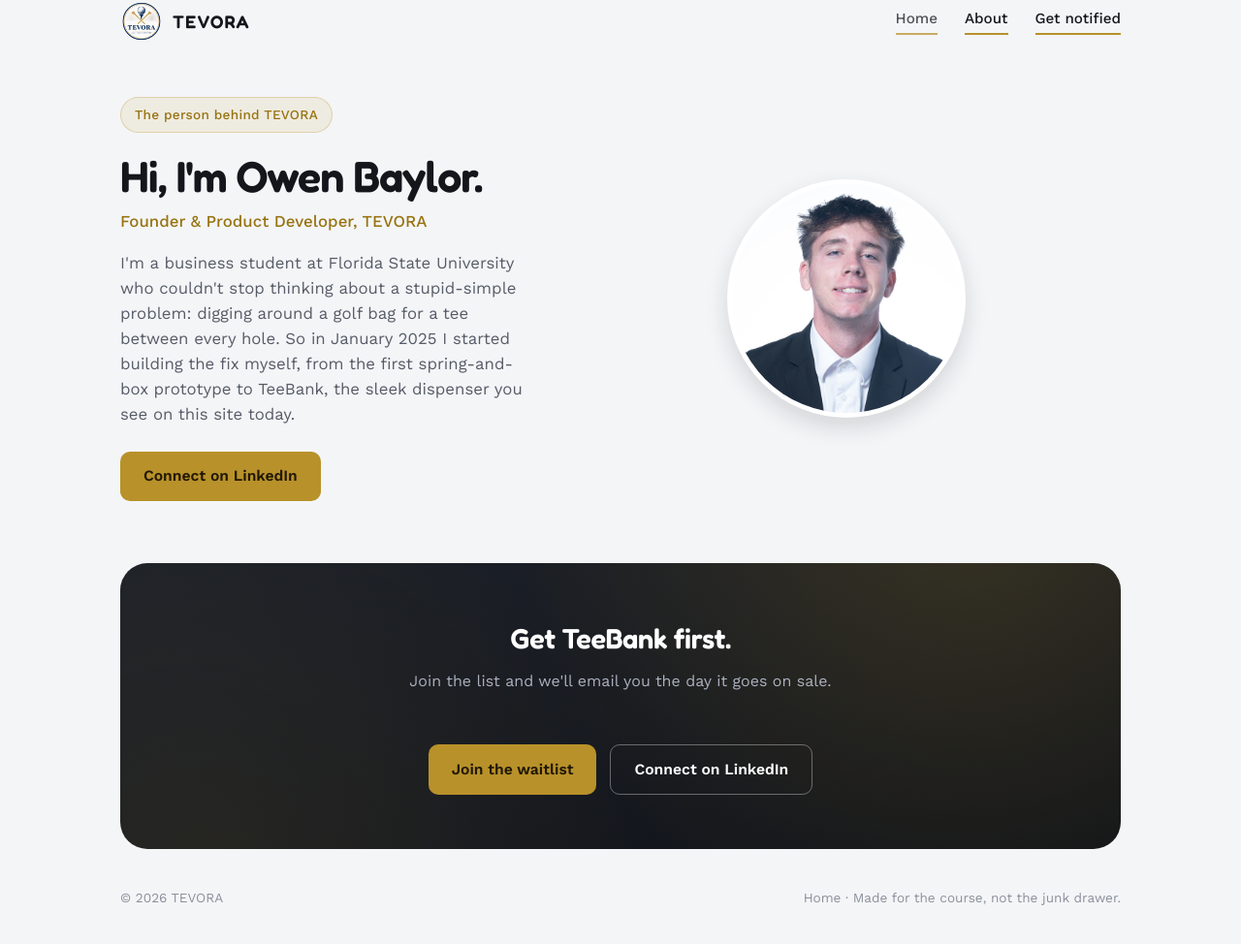
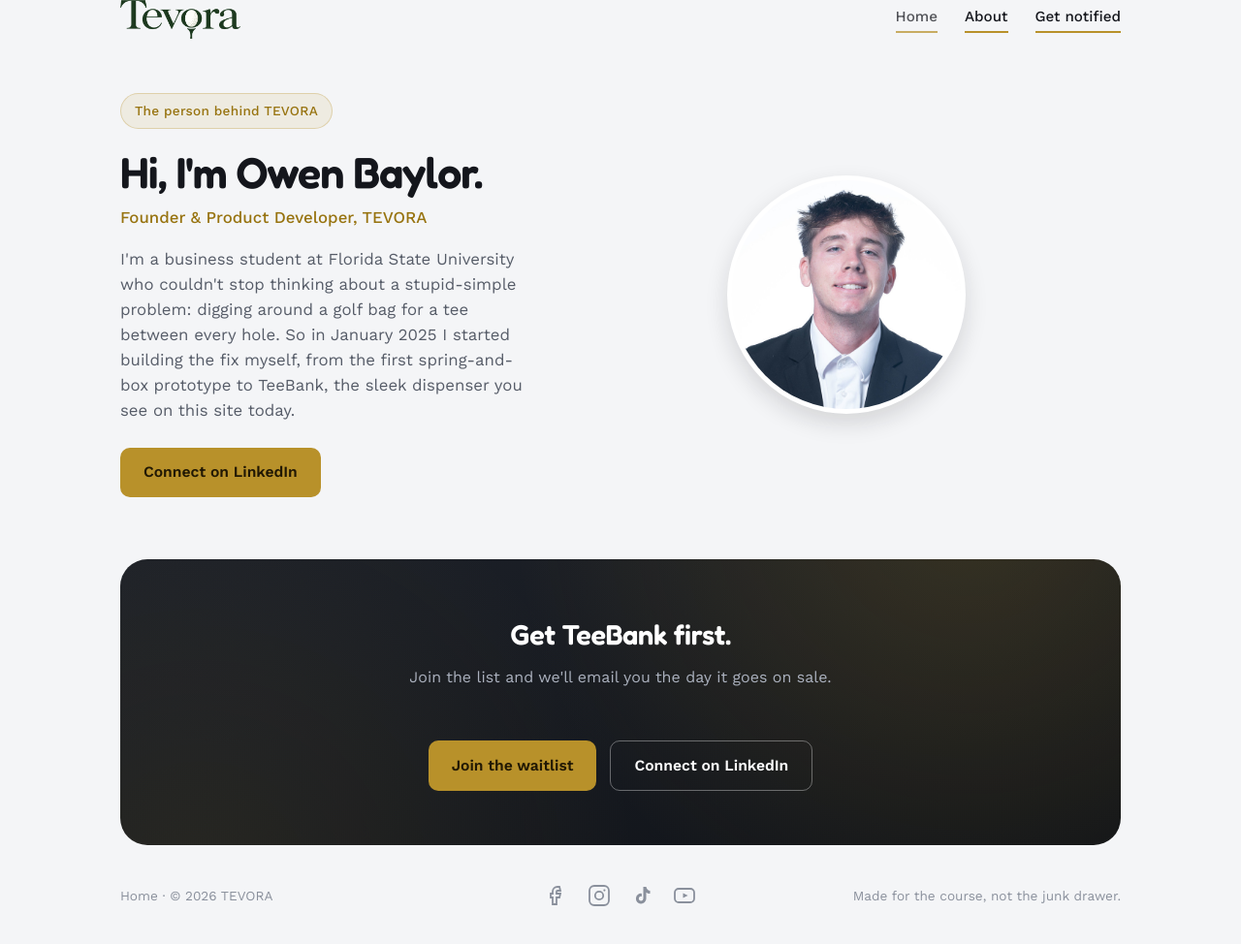
Before and after one commit to baylorbd/Tevora-site, a website: page public/about.html in a window 1280 px wide. Shown: the whole page at 97% size. Drawn offline with nearby package versions, Linux system fonts and the light colour scheme.

Commit message:
Add files via upload

```diff
--- a/public/about.html
+++ b/public/about.html
@@ -14,7 +14,7 @@
 
 <header class="wrap">
 <div class="header-row">
-<a class="wordmark" href="index.html#top"><img src="tevora-logo.png" alt="TEVORA" class="wordmark-img"><span class="wordmark-text">TEVORA</span></a>
+<a class="wordmark" href="index.html#top"><img src="tevora-wordmark.png" alt="TEVORA" class="wordmark-img"></a>
 <nav class="header-nav">
 <a class="nav-link" href="index.html">Home</a>
 <a class="nav-link active" href="about.html">About</a>
@@ -49,8 +49,14 @@
 </section>
 
 <footer class="site-footer">
-<span>© 2026 TEVORA</span>
-<span><a href="index.html">Home</a> · Made for the course, not the junk drawer.</span>
+<span><a href="index.html">Home</a> · © 2026 TEVORA</span>
+<span class="footer-social-row">
+<a href="https://www.facebook.com/people/teepopco/61594048814305/" target="_blank" rel="noopener" class="footer-social" aria-label="TEVORA on Facebook"><svg width="24" height="24" viewBox="0 0 24 24" fill="none" stroke="currentColor" stroke-width="1.8"><path d="M15 3h-2a5 5 0 0 0-5 5v2H6v4h2v7h4v-7h3l1-4h-4V8a1 1 0 0 1 1-1h3z"></path></svg></a>
+<a href="https://www.instagram.com/tevoragolf/" target="_blank" rel="noopener" class="footer-social" aria-label="TEVORA on Instagram"><svg width="24" height="24" viewBox="0 0 24 24" fill="none" stroke="currentColor" stroke-width="1.8"><rect x="2" y="2" width="20" height="20" rx="5"></rect><circle cx="12" cy="12" r="4.2"></circle><circle cx="17.4" cy="6.6" r="1.1" fill="currentColor" stroke="none"></circle></svg></a>
+<a href="https://www.tiktok.com/@tevoragolf" target="_blank" rel="noopener" class="footer-social" aria-label="TEVORA on TikTok"><svg width="24" height="24" viewBox="0 0 24 24" fill="currentColor" stroke="none"><path d="M16.5 3c.4 2.2 1.9 3.8 4 4.1v2.9c-1.5.1-2.9-.4-4-1.2v6.4a5.3 5.3 0 1 1-4.6-5.3v3a2.3 2.3 0 1 0 1.6 2.2V3h3z"></path></svg></a>
+<a href="https://www.youtube.com/channel/UCk5gjaIV4rzgC4iQLVWErJw" target="_blank" rel="noopener" class="footer-social" aria-label="TEVORA on YouTube"><svg width="24" height="24" viewBox="0 0 24 24" fill="none" stroke="currentColor" stroke-width="1.8"><rect x="2" y="5" width="20" height="14" rx="4"></rect><path d="M10.5 9.5l5 2.5-5 2.5z" fill="currentColor" stroke="none"></path></svg></a>
+</span>
+<span>Made for the course, not the junk drawer.</span>
 </footer>
 
 </main>
--- a/public/styles.css
+++ b/public/styles.css
@@ -49,7 +49,11 @@
 
 /* ---------- Header ---------- */
 header {
-padding: 28px 0 0;
+padding: 20px 0;
+position: sticky;
+top: 0;
+z-index: 100;
+background: var(--bg);
 }
 .header-row {
 display: flex;
@@ -66,16 +70,8 @@
 }
 .wordmark-img {
 display: block;
-height: 44px;
+height: 40px;
 width: auto;
-border-radius: 50%;
-}
-.wordmark-text {
-font-family: 'Fredoka', sans-serif;
-font-size: 1.15rem;
-font-weight: 600;
-letter-spacing: 0.06em;
-color: var(--ink);
 }
 
 .header-nav {
@@ -477,13 +473,32 @@
 padding: 0 0 40px;
 font-size: 0.85rem;
 color: var(--ink-faint);
-display: flex;
-justify-content: space-between;
-flex-wrap: wrap;
-gap: 8px;
+display: grid;
+grid-template-columns: 1fr auto 1fr;
+align-items: center;
+gap: 12px;
 }
+footer.site-footer > span:first-child { justify-self: start; }
+footer.site-footer > span:last-child { justify-self: end; text-align: right; }
 footer.site-footer a { text-decoration: none; }
 footer.site-footer a:hover { color: var(--gold-deep); }
+.footer-social-row {
+display: inline-flex;
+align-items: center;
+justify-self: center;
+gap: 20px;
+}
+.footer-social {
+display: inline-flex;
+align-items: center;
+color: var(--ink-faint);
+}
+.footer-social:hover { color: var(--gold-deep); }
+@media (max-width: 640px) {
+footer.site-footer { grid-template-columns: 1fr; text-align: center; }
+footer.site-footer > span:first-child,
+footer.site-footer > span:last-child { justify-self: center; text-align: center; }
+}
 
 /* ---------- Buttons (shared) ---------- */
 .btn {
```
Also changed, not shown: public/index.html (+13 -4 lines), public/tevora-wordmark.png (added), 2 other files.
